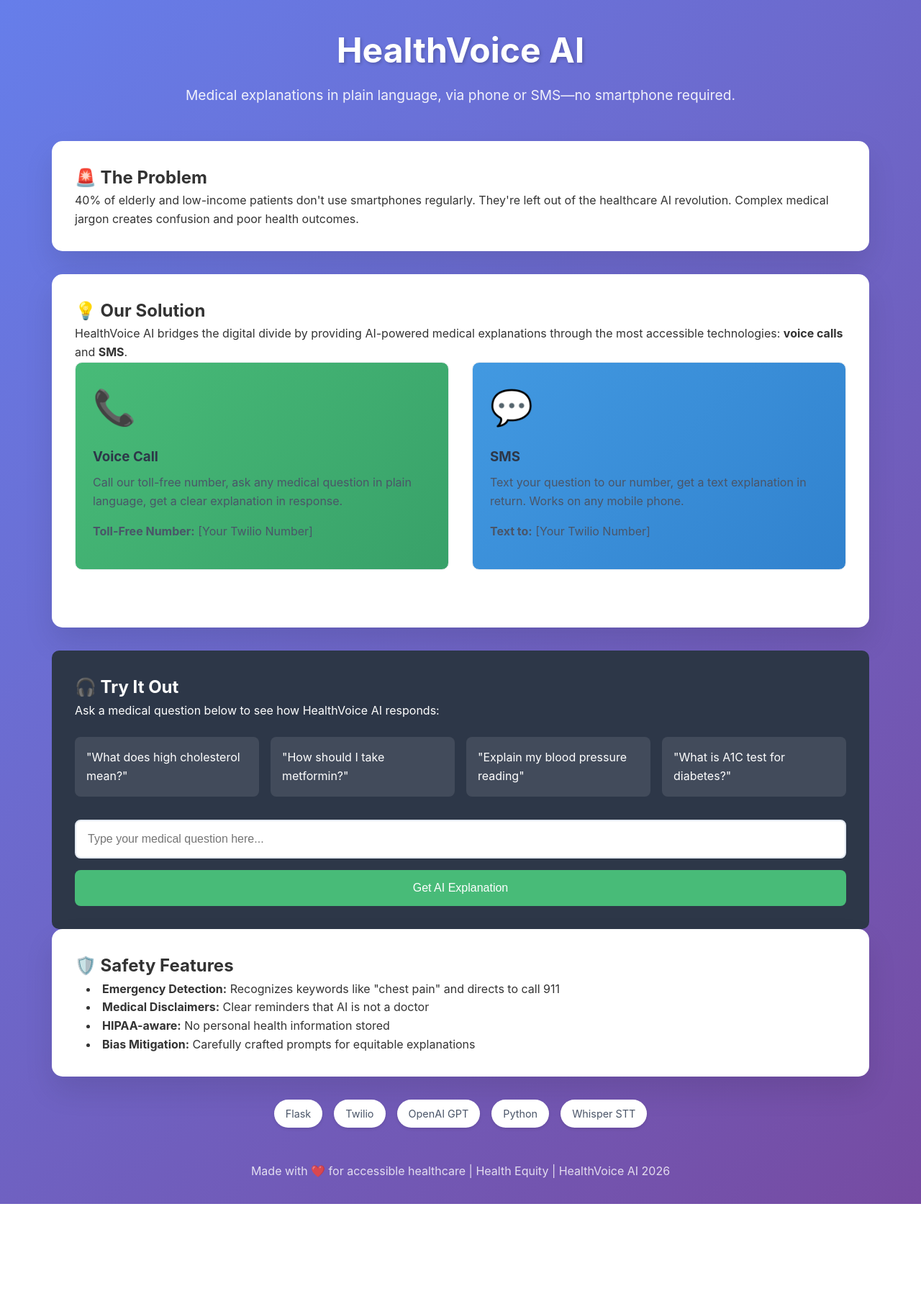
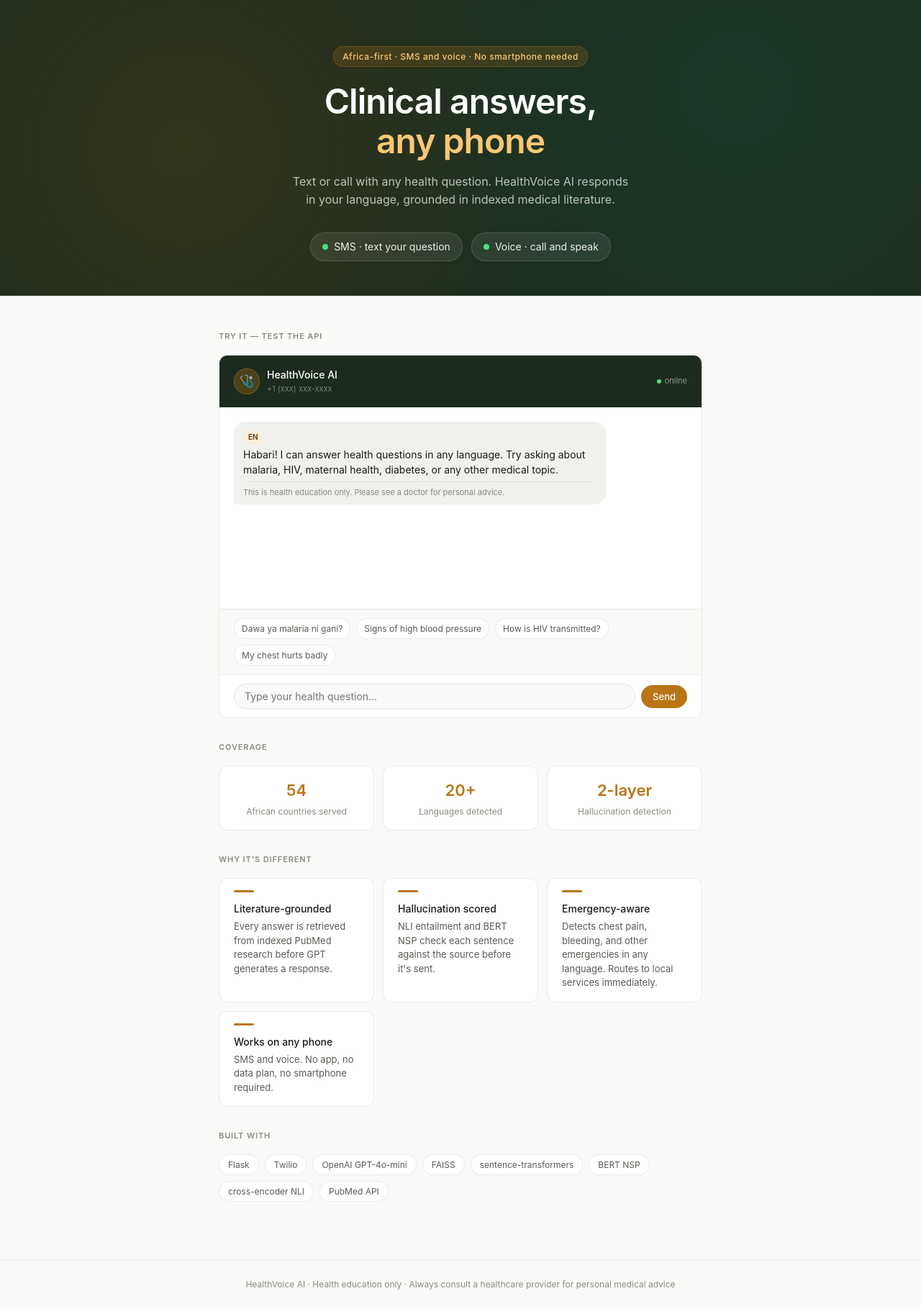
Before and after one commit to Mitchellengare/healthVoiceAI, a Flask app: page / in a window 1280 px wide. Shown: the whole page at 72% size. Before the commit the page ends 1673 px from the top, so only its background shows below. Run offline with Flask 3, Linux system fonts and the light colour scheme.

Commit message:
test-landing page to match theme

```diff
--- a/templates/index.html
+++ b/templates/index.html
@@ -3,337 +3,484 @@
 <head>
 <meta charset="UTF-8">
 <meta name="viewport" content="width=device-width, initial-scale=1.0">
-    <title>HealthVoice AI - Medical Explanations for Everyone</title>
+<title>HealthVoice AI</title>
 <style>
-        * {
-            margin: 0;
-            padding: 0;
-            box-sizing: border-box;
+  *, *::before, *::after { box-sizing: border-box; margin: 0; padding: 0; }
+
+  :root {
+    --amber: #BA7517;
+    --amber-light: #FAEEDA;
+    --amber-dark: #633806;
+    --teal: #0F6E56;
+    --teal-light: #E1F5EE;
+    --coral: #993C1D;
+    --surface: #FAFAF8;
+    --card: #FFFFFF;
+    --text: #1a1a18;
+    --text-2: #5a5a54;
+    --text-3: #8a8a82;
+    --border: rgba(0,0,0,0.08);
+    --radius: 12px;
   }
 
   body {
-            font-family: -apple-system, BlinkMacSystemFont, 'Segoe UI', Roboto, Oxygen, Ubuntu, sans-serif;
+    font-family: -apple-system, BlinkMacSystemFont, 'Segoe UI', sans-serif;
+    background: var(--surface);
+    color: var(--text);
     line-height: 1.6;
-            color: #333;
-            background: linear-gradient(135deg, #667eea 0%, #764ba2 100%);
     min-height: 100vh;
   }
 
-        .container {
-            max-width: 1200px;
-            margin: 0 auto;
-            padding: 2rem;
+  .hero {
+    background: #1C2B1E;
+    color: #fff;
+    padding: 4rem 2rem 3rem;
+    text-align: center;
+    position: relative;
+    overflow: hidden;
   }
 
-        header {
-            text-align: center;
-            margin-bottom: 3rem;
-            color: white;
+  .hero::before {
+    content: '';
+    position: absolute;
+    inset: 0;
+    background-image: radial-gradient(circle at 20% 50%, rgba(186,117,23,0.15) 0%, transparent 50%),
+                      radial-gradient(circle at 80% 30%, rgba(29,158,117,0.12) 0%, transparent 50%);
   }
 
-        h1 {
-            font-size: 3rem;
-            margin-bottom: 0.5rem;
-            text-shadow: 2px 2px 4px rgba(0,0,0,0.2);
+  .hero-inner { position: relative; max-width: 640px; margin: 0 auto; }
+
+  .hero-badge {
+    display: inline-block;
+    background: rgba(186,117,23,0.2);
+    color: #FAC775;
+    border: 1px solid rgba(186,117,23,0.3);
+    font-size: 12px;
+    font-weight: 500;
+    padding: 4px 12px;
+    border-radius: 20px;
+    letter-spacing: 0.04em;
+    margin-bottom: 1.25rem;
   }
 
-        .tagline {
-            font-size: 1.2rem;
-            opacity: 0.9;
+  .hero h1 {
+    font-size: clamp(2rem, 5vw, 3rem);
+    font-weight: 600;
+    line-height: 1.15;
+    margin-bottom: 1rem;
+    letter-spacing: -0.02em;
+  }
+
+  .hero h1 span { color: #FAC775; }
+
+  .hero p {
+    font-size: 16px;
+    color: rgba(255,255,255,0.7);
+    max-width: 480px;
+    margin: 0 auto 2rem;
+  }
+
+  .hero-channels {
+    display: flex;
+    gap: 12px;
+    justify-content: center;
+    flex-wrap: wrap;
+  }
+
+  .channel-pill {
+    display: flex;
+    align-items: center;
+    gap: 8px;
+    background: rgba(255,255,255,0.08);
+    border: 1px solid rgba(255,255,255,0.15);
+    border-radius: 30px;
+    padding: 8px 16px;
+    font-size: 14px;
+    color: rgba(255,255,255,0.9);
+  }
+
+  .channel-pill .dot {
+    width: 8px; height: 8px;
+    border-radius: 50%;
+    background: #4ade80;
+    flex-shrink: 0;
+  }
+
+  .main { max-width: 720px; margin: 0 auto; padding: 2.5rem 1.5rem; }
+
+  .section-label {
+    font-size: 11px;
+    font-weight: 600;
+    letter-spacing: 0.08em;
+    text-transform: uppercase;
+    color: var(--text-3);
     margin-bottom: 1rem;
   }
 
-        .card {
-            background: white;
-            border-radius: 15px;
-            padding: 2rem;
-            box-shadow: 0 20px 40px rgba(0,0,0,0.1);
+  .demo-card {
+    background: var(--card);
+    border: 1px solid var(--border);
+    border-radius: var(--radius);
+    overflow: hidden;
     margin-bottom: 2rem;
   }
 
-        .access-methods {
-            display: grid;
-            grid-template-columns: repeat(auto-fit, minmax(300px, 1fr));
-            gap: 2rem;
-            margin-bottom: 3rem;
+  .demo-header {
+    background: #1C2B1E;
+    padding: 1rem 1.25rem;
+    display: flex;
+    align-items: center;
+    justify-content: space-between;
   }
 
-        .method {
-            background: #f8f9fa;
-            border-radius: 10px;
-            padding: 1.5rem;
-            border: 1px solid #e9ecef;
-            transition: transform 0.3s ease;
+  .demo-header-left { display: flex; align-items: center; gap: 10px; }
+
+  .demo-avatar {
+    width: 36px; height: 36px;
+    border-radius: 50%;
+    background: rgba(186,117,23,0.3);
+    border: 1.5px solid rgba(186,117,23,0.5);
+    display: flex; align-items: center; justify-content: center;
+    font-size: 16px;
   }
 
-        .method:hover {
-            transform: translateY(-5px);
+  .demo-header-name { font-size: 14px; font-weight: 500; color: #fff; }
+  .demo-header-sub { font-size: 11px; color: rgba(255,255,255,0.4); }
+
+  .demo-status {
+    display: flex; align-items: center; gap: 5px;
+    font-size: 11px; color: rgba(255,255,255,0.5);
   }
 
-        .method-icon {
-            font-size: 3rem;
-            margin-bottom: 1rem;
+  .demo-status .dot { width: 6px; height: 6px; border-radius: 50%; background: #4ade80; }
+
+  .demo-body { padding: 1.25rem; min-height: 280px; display: flex; flex-direction: column; gap: 12px; }
+
+  .msg {
+    max-width: 82%;
+    padding: 9px 13px;
+    border-radius: 16px;
+    font-size: 14px;
+    line-height: 1.5;
   }
 
-        .method h3 {
-            color: #2d3748;
-            margin-bottom: 0.5rem;
+  .msg.user {
+    align-self: flex-end;
+    background: #BA7517;
+    color: #fff;
+    border-bottom-right-radius: 4px;
   }
 
-        .method p {
-            color: #4a5568;
-            margin-bottom: 1rem;
+  .msg.bot {
+    align-self: flex-start;
+    background: #F0F0EC;
+    color: #1a1a18;
+    border-bottom-left-radius: 4px;
   }
 
-        .phone {
-            background: linear-gradient(135deg, #48bb78 0%, #38a169 100%);
-            color: white;
+  .msg.bot .disclaimer {
+    font-size: 11px;
+    color: #8a8a82;
+    margin-top: 6px;
+    padding-top: 6px;
+    border-top: 1px solid rgba(0,0,0,0.06);
   }
 
-        .sms {
-            background: linear-gradient(135deg, #4299e1 0%, #3182ce 100%);
-            color: white;
+  .msg.emergency {
+    align-self: flex-start;
+    background: #FEF2F2;
+    border: 1px solid #FECACA;
+    color: #7F1D1D;
+    border-bottom-left-radius: 4px;
   }
 
-        .demo-section {
-            background: #2d3748;
-            color: white;
+  .lang-tag {
+    font-size: 10px;
+    font-weight: 600;
+    background: var(--amber-light);
+    color: var(--amber-dark);
+    padding: 2px 7px;
     border-radius: 10px;
-            padding: 2rem;
-            margin-top: 2rem;
+    margin-bottom: 4px;
+    display: inline-block;
   }
 
-        .example-questions {
-            display: grid;
-            grid-template-columns: repeat(auto-fit, minmax(250px, 1fr));
-            gap: 1rem;
-            margin: 1.5rem 0;
+  .demo-input-row {
+    padding: 0.75rem 1.25rem;
+    border-top: 1px solid var(--border);
+    display: flex;
+    gap: 8px;
+    align-items: center;
   }
 
-        .example {
-            background: rgba(255,255,255,0.1);
-            padding: 1rem;
-            border-radius: 8px;
-            cursor: pointer;
-            transition: background 0.3s ease;
+  .demo-input-row input {
+    flex: 1;
+    border: 1px solid var(--border);
+    border-radius: 20px;
+    padding: 8px 14px;
+    font-size: 14px;
+    background: var(--surface);
+    color: var(--text);
+    outline: none;
+    font-family: inherit;
   }
 
-        .example:hover {
-            background: rgba(255,255,255,0.2);
+  .demo-input-row input:focus { border-color: #BA7517; }
+
+  .demo-input-row button {
+    background: #BA7517;
+    color: #fff;
+    border: none;
+    border-radius: 20px;
+    padding: 8px 16px;
+    font-size: 13px;
+    font-weight: 500;
+    cursor: pointer;
+    font-family: inherit;
+    transition: background 0.15s;
   }
 
-        .test-form {
-            margin-top: 2rem;
+  .demo-input-row button:hover { background: #854F0B; }
+
+  .quick-qs {
+    display: flex; flex-wrap: wrap; gap: 8px;
+    padding: 0.75rem 1.25rem;
+    border-top: 1px solid var(--border);
+    background: var(--surface);
   }
 
-        .test-input {
-            width: 100%;
-            padding: 1rem;
-            border: 2px solid #e2e8f0;
-            border-radius: 8px;
-            font-size: 1rem;
-            margin-bottom: 1rem;
-            transition: border-color 0.3s ease;
+  .quick-q {
+    font-size: 12px;
+    background: var(--card);
+    border: 1px solid var(--border);
+    border-radius: 14px;
+    padding: 4px 10px;
+    cursor: pointer;
+    color: var(--text-2);
+    transition: border-color 0.15s;
   }
 
-        .test-input:focus {
-            outline: none;
-            border-color: #4299e1;
+  .quick-q:hover { border-color: #BA7517; color: var(--amber); }
+
+  .features { display: grid; grid-template-columns: repeat(auto-fit, minmax(200px, 1fr)); gap: 12px; margin-bottom: 2rem; }
+
+  .feature {
+    background: var(--card);
+    border: 1px solid var(--border);
+    border-radius: var(--radius);
+    padding: 1rem 1.25rem;
   }
 
-        .test-button {
-            background: #48bb78;
-            color: white;
-            border: none;
-            padding: 1rem 2rem;
-            border-radius: 8px;
-            font-size: 1rem;
-            cursor: pointer;
-            transition: background 0.3s ease;
-            width: 100%;
+  .feature-icon { font-size: 18px; margin-bottom: 8px; }
+  .feature h3 { font-size: 14px; font-weight: 500; margin-bottom: 4px; }
+  .feature p { font-size: 13px; color: var(--text-2); line-height: 1.5; }
+
+  .accent-bar {
+    width: 28px; height: 3px;
+    background: var(--amber);
+    border-radius: 2px;
+    margin-bottom: 0.75rem;
   }
 
-        .test-button:hover {
-            background: #38a169;
+  .stat-row { display: grid; grid-template-columns: repeat(3, 1fr); gap: 12px; margin-bottom: 2rem; }
+
+  .stat {
+    background: var(--card);
+    border: 1px solid var(--border);
+    border-radius: var(--radius);
+    padding: 1rem;
+    text-align: center;
   }
 
-        .response-box {
-            background: #012c49;
-            border: 1px solid #0366e7;
-            border-radius: 8px;
-            padding: 1rem;
-            margin-top: 1rem;
-            min-height: 100px;
-            display: none;
-        }
+  .stat-num { font-size: 22px; font-weight: 600; color: var(--amber); }
+  .stat-label { font-size: 12px; color: var(--text-3); margin-top: 2px; }
 
-        .tech-stack {
-            display: flex;
-            justify-content: center;
-            gap: 1rem;
-            flex-wrap: wrap;
-            margin-top: 2rem;
-        }
+  .stack-pills { display: flex; flex-wrap: wrap; gap: 8px; margin-bottom: 2.5rem; }
 
-        .tech-item {
-            background: white;
-            padding: 0.5rem 1rem;
+  .pill {
+    font-size: 12px;
+    background: var(--card);
+    border: 1px solid var(--border);
     border-radius: 20px;
-            font-size: 0.9rem;
-            color: #4a5568;
-            box-shadow: 0 2px 4px rgba(0,0,0,0.1);
+    padding: 4px 12px;
+    color: var(--text-2);
   }
 
   footer {
     text-align: center;
-            margin-top: 3rem;
-            color: white;
-            opacity: 0.8;
+    font-size: 12px;
+    color: var(--text-3);
+    padding: 1.5rem;
+    border-top: 1px solid var(--border);
   }
 
-        @media (max-width: 768px) {
-            h1 {
-                font-size: 2rem;
-            }
-
-            .container {
-                padding: 1rem;
-            }
-        }
+  .thinking { display: flex; gap: 4px; align-items: center; padding: 2px 0; }
+  .thinking span { width: 6px; height: 6px; border-radius: 50%; background: #aaa; animation: pulse 1.2s infinite; }
+  .thinking span:nth-child(2) { animation-delay: 0.2s; }
+  .thinking span:nth-child(3) { animation-delay: 0.4s; }
+  @keyframes pulse { 0%,100%{opacity:0.3} 50%{opacity:1} }
 </style>
 </head>
 <body>
-    <div class="container">
-        <header>
-            <h1>HealthVoice AI</h1>
-            <p class="tagline">Medical explanations in plain language, via phone or SMS—no smartphone required.</p>
-        </header>
 
-        <div class="card">
-            <h2>🚨 The Problem</h2>
-            <p>40% of elderly and low-income patients don't use smartphones regularly. They're left out of the healthcare AI revolution. Complex medical jargon creates confusion and poor health outcomes.</p>
-        </div>
-
-        <div class="card">
-            <h2>💡 Our Solution</h2>
-            <p>HealthVoice AI bridges the digital divide by providing AI-powered medical explanations through the most accessible technologies: <strong>voice calls</strong> and <strong>SMS</strong>.</p>
-
-            <div class="access-methods">
-                <div class="method phone">
-                    <div class="method-icon">📞</div>
-                    <h3>Voice Call</h3>
-                    <p>Call our toll-free number, ask any medical question in plain language, get a clear explanation in response.</p>
-                    <p><strong>Toll-Free Number:</strong> [Your Twilio Number]</p>
-                </div>
-
-                <div class="method sms">
-                    <div class="method-icon">💬</div>
-                    <h3>SMS</h3>
-                    <p>Text your question to our number, get a text explanation in return. Works on any mobile phone.</p>
-                    <p><strong>Text to:</strong> [Your Twilio Number]</p>
+<div class="hero">
+  <div class="hero-inner">
+    <div class="hero-badge">Africa-first · SMS and voice · No smartphone needed</div>
+    <h1>Clinical answers,<br><span>any phone</span></h1>
+    <p>Text or call with any health question. HealthVoice AI responds in your language, grounded in indexed medical literature.</p>
+    <div class="hero-channels">
+      <div class="channel-pill"><span class="dot"></span> SMS · text your question</div>
+      <div class="channel-pill"><span class="dot"></span> Voice · call and speak</div>
     </div>
   </div>
 </div>
 
-        <div class="demo-section">
-            <h2>🎧 Try It Out</h2>
-            <p>Ask a medical question below to see how HealthVoice AI responds:</p>
+<div class="main">
 
-            <div class="example-questions">
-                <div class="example" onclick="fillQuestion('What does high cholesterol mean?')">
-                    "What does high cholesterol mean?"
+  <div class="section-label" style="margin-top:0.5rem">Try it — test the API</div>
+  <div class="demo-card">
+    <div class="demo-header">
+      <div class="demo-header-left">
+        <div class="demo-avatar">🩺</div>
+        <div>
+          <div class="demo-header-name">HealthVoice AI</div>
+          <div class="demo-header-sub">+1 (xxx) xxx-xxxx</div>
         </div>
-                <div class="example" onclick="fillQuestion('How should I take metformin?')">
-                    "How should I take metformin?"
       </div>
-                <div class="example" onclick="fillQuestion('Explain my blood pressure reading')">
-                    "Explain my blood pressure reading"
+      <div class="demo-status"><span class="dot"></span>online</div>
     </div>
-                <div class="example" onclick="fillQuestion('What is A1C test for diabetes?')">
-                    "What is A1C test for diabetes?"
+
+    <div class="demo-body" id="chat">
+      <div class="msg bot">
+        <div class="lang-tag">EN</div><br>
+        Habari! I can answer health questions in any language. Try asking about malaria, HIV, maternal health, diabetes, or any other medical topic.
+        <div class="disclaimer">This is health education only. Please see a doctor for personal advice.</div>
       </div>
     </div>
 
-            <div class="test-form">
-                <input type="text" class="test-input" id="questionInput" placeholder="Type your medical question here...">
-                <button class="test-button" onclick="testAI()">Get AI Explanation</button>
+    <div class="quick-qs">
+      <span class="quick-q" onclick="ask('Dawa ya malaria ni gani?')">Dawa ya malaria ni gani?</span>
+      <span class="quick-q" onclick="ask('What are signs of high blood pressure?')">Signs of high blood pressure</span>
+      <span class="quick-q" onclick="ask('How is HIV transmitted?')">How is HIV transmitted?</span>
+      <span class="quick-q" onclick="ask('My chest hurts badly')">My chest hurts badly</span>
+    </div>
 
-                <div class="response-box" id="responseBox">
-                    <div id="aiResponse"></div>
-                </div>
+    <div class="demo-input-row">
+      <input type="text" id="qinput" placeholder="Type your health question..." />
+      <button onclick="send()">Send</button>
     </div>
   </div>
 
-        <div class="card">
-            <h2>🛡️ Safety Features</h2>
-            <ul style="list-style-position: inside; padding-left: 1rem;">
-                <li><strong>Emergency Detection:</strong> Recognizes keywords like "chest pain" and directs to call 911</li>
-                <li><strong>Medical Disclaimers:</strong> Clear reminders that AI is not a doctor</li>
-                <li><strong>HIPAA-aware:</strong> No personal health information stored</li>
-                <li><strong>Bias Mitigation:</strong> Carefully crafted prompts for equitable explanations</li>
-            </ul>
+  <div class="section-label">Coverage</div>
+  <div class="stat-row">
+    <div class="stat"><div class="stat-num">54</div><div class="stat-label">African countries served</div></div>
+    <div class="stat"><div class="stat-num">20+</div><div class="stat-label">Languages detected</div></div>
+    <div class="stat"><div class="stat-num">2-layer</div><div class="stat-label">Hallucination detection</div></div>
   </div>
 
-        <div class="tech-stack">
-            <div class="tech-item">Flask</div>
-            <div class="tech-item">Twilio</div>
-            <div class="tech-item">OpenAI GPT</div>
-            <div class="tech-item">Python</div>
-            <div class="tech-item">Whisper STT</div>
+  <div class="section-label">Why it's different</div>
+  <div class="features">
+    <div class="feature">
+      <div class="accent-bar"></div>
+      <h3>Literature-grounded</h3>
+      <p>Every answer is retrieved from indexed PubMed research before GPT generates a response.</p>
+    </div>
+    <div class="feature">
+      <div class="accent-bar"></div>
+      <h3>Hallucination scored</h3>
+      <p>NLI entailment and BERT NSP check each sentence against the source before it's sent.</p>
+    </div>
+    <div class="feature">
+      <div class="accent-bar"></div>
+      <h3>Emergency-aware</h3>
+      <p>Detects chest pain, bleeding, and other emergencies in any language. Routes to local services immediately.</p>
+    </div>
+    <div class="feature">
+      <div class="accent-bar"></div>
+      <h3>Works on any phone</h3>
+      <p>SMS and voice. No app, no data plan, no smartphone required.</p>
+    </div>
   </div>
 
-        <footer>
-            <p>Made with ❤️ for accessible healthcare | Health Equity | HealthVoice AI 2026</p>
-        </footer>
+  <div class="section-label">Built with</div>
+  <div class="stack-pills">
+    <span class="pill">Flask</span>
+    <span class="pill">Twilio</span>
+    <span class="pill">OpenAI GPT-4o-mini</span>
+    <span class="pill">FAISS</span>
+    <span class="pill">sentence-transformers</span>
+    <span class="pill">BERT NSP</span>
+    <span class="pill">cross-encoder NLI</span>
+    <span class="pill">PubMed API</span>
   </div>
 
+</div>
+
+<footer>HealthVoice AI · Health education only · Always consult a healthcare provider for personal medical advice</footer>
+
 <script>
-        function fillQuestion(question) {
-            document.getElementById('questionInput').value = question;
+const chat = document.getElementById('chat');
+
+function addMsg(text, type, lang) {
+  const d = document.createElement('div');
+  d.className = 'msg ' + type;
+  if (lang && type === 'bot') {
+    d.innerHTML = '<div class="lang-tag">' + lang + '</div><br>' + text.replace(/\n/g, '<br>') +
+      '<div class="disclaimer">This is health education only. Please see a doctor or nurse for personal medical advice.</div>';
+  } else if (type === 'emergency') {
+    d.innerHTML = '⚠️ ' + text;
+  } else {
+    d.textContent = text;
+  }
+  chat.appendChild(d);
+  d.scrollIntoView({ behavior: 'smooth', block: 'nearest' });
+  return d;
 }
 
-        async function testAI() {
-  const question = document.getElementById('questionInput').value.trim();
-  const responseBox = document.getElementById('responseBox');
-  const aiResponse = document.getElementById('aiResponse');
-
-  if (!question) {
-    alert('Please enter a question');
-    return;
+function addThinking() {
+  const d = document.createElement('div');
+  d.className = 'msg bot';
+  d.innerHTML = '<div class="thinking"><span></span><span></span><span></span></div>';
+  chat.appendChild(d);
+  d.scrollIntoView({ behavior: 'smooth', block: 'nearest' });
+  return d;
 }
 
-  aiResponse.innerHTML = '<p>Thinking...</p>';
-  responseBox.style.display = 'block';
+async function ask(q) {
+  document.getElementById('qinput').value = q;
+  await send();
+}
 
+async function send() {
+  const input = document.getElementById('qinput');
+  const q = input.value.trim();
+  if (!q) return;
+  input.value = '';
+  addMsg(q, 'user');
+  const thinking = addThinking();
   try {
-    const response = await fetch('/api/ask', {
+    const res = await fetch('/api/ask', {
       method: 'POST',
       headers: { 'Content-Type': 'application/json' },
-      body: JSON.stringify({ question })
+      body: JSON.stringify({ question: q })
     });
-
-    const data = await response.json();
-
-    if (!response.ok) {
-      aiResponse.innerHTML = `<p>⚠️ Error: ${data.error || 'Something went wrong'}</p>`;
-      return;
+    const data = await res.json();
+    thinking.remove();
+    const answer = data.answer || data.error || 'No response.';
+    const isEmergency = answer.toLowerCase().includes('emergency') && answer.length < 200;
+    if (isEmergency) {
+      addMsg(answer, 'emergency');
+    } else {
+      addMsg(answer, 'bot', 'AI');
     }
-
-    aiResponse.innerHTML = `
-      <p><strong>Question:</strong> "${data.question}"</p>
-      <p><strong>HealthVoice AI says:</strong></p>
-      <p>${String(data.answer).replace(/\n/g, '<br>')}</p>
-    `;
-  } catch (error) {
-    aiResponse.innerHTML = '<p>⚠️ Error: Could not connect to server.</p>';
+  } catch (e) {
+    thinking.remove();
+    addMsg('Could not connect to server. Make sure the Flask app is running.', 'emergency');
   }
 }
 
-        // Auto-fill with first example on page load
-        document.addEventListener('DOMContentLoaded', function() {
-            const input = document.getElementById('question-input'); // use your actual input id
-            input.placeholder = 'Type your health question here...';
-            input.value = ''; // make sure input is empty
+document.getElementById('qinput').addEventListener('keydown', e => {
+  if (e.key === 'Enter') send();
 });
 </script>
 </body>
```
Lines whose indentation alone changed are shown as unchanged.
